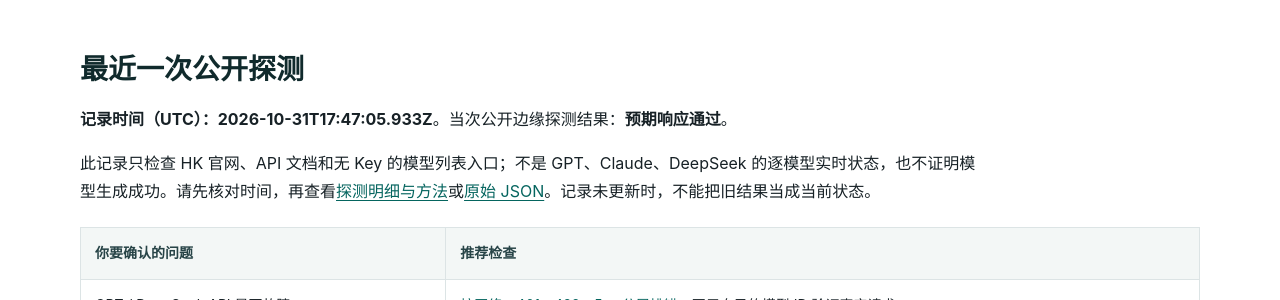
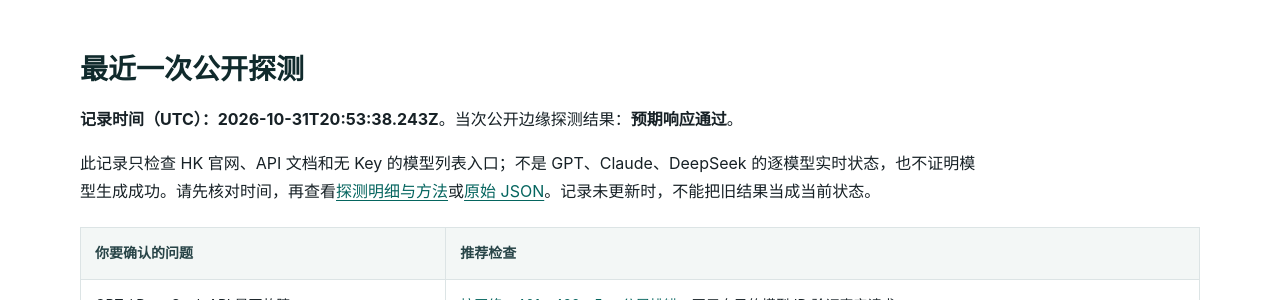
Before and after one commit to KKWANG4444/api-status, a Jekyll site: the page built from index.md, in a window 1280 px wide and 900 px high, scrolled down 364 px. Shown: the part 151-451 px from the top of the window. Built offline with Jekyll 4.4.1, drawn with Linux system fonts in a browser that asks for light colours.

Commit message:
chore: update public edge status

```diff
--- a/_data/status.json
+++ b/_data/status.json
@@ -1,7 +1,7 @@
 {
   "status": "operational",
-  "checked_at": "2026-10-31T17:47:05.933Z",
-  "duration_ms": 863,
+  "checked_at": "2026-10-31T20:53:38.243Z",
+  "duration_ms": 850,
   "overall": true,
   "components": [
     {
@@ -10,7 +10,7 @@
       "url": "https://www.aifast.hk/",
       "ok": true,
       "status": 200,
-      "elapsed_ms": 862,
+      "elapsed_ms": 463,
       "content_type": "text/html; charset=utf-8",
       "detail": "Expected public edge response"
     },
@@ -20,7 +20,7 @@
       "url": "https://api.aifast.hk/",
       "ok": true,
       "status": 200,
-      "elapsed_ms": 486,
+      "elapsed_ms": 680,
       "content_type": "text/html",
       "detail": "Expected public edge response"
     },
@@ -30,7 +30,7 @@
       "url": "https://www.aifast.hk/v1/models",
       "ok": true,
       "status": 401,
-      "elapsed_ms": 519,
+      "elapsed_ms": 355,
       "content_type": "application/json; charset=utf-8",
       "detail": "Expected public edge response"
     }
--- a/data/status.json
+++ b/data/status.json
@@ -1,7 +1,7 @@
 {
   "status": "operational",
-  "checked_at": "2026-10-31T17:47:05.933Z",
-  "duration_ms": 863,
+  "checked_at": "2026-10-31T20:53:38.243Z",
+  "duration_ms": 850,
   "overall": true,
   "components": [
     {
@@ -10,7 +10,7 @@
       "url": "https://www.aifast.hk/",
       "ok": true,
       "status": 200,
-      "elapsed_ms": 862,
+      "elapsed_ms": 463,
       "content_type": "text/html; charset=utf-8",
       "detail": "Expected public edge response"
     },
@@ -20,7 +20,7 @@
       "url": "https://api.aifast.hk/",
       "ok": true,
       "status": 200,
-      "elapsed_ms": 486,
+      "elapsed_ms": 680,
       "content_type": "text/html",
       "detail": "Expected public edge response"
     },
@@ -30,7 +30,7 @@
       "url": "https://www.aifast.hk/v1/models",
       "ok": true,
       "status": 401,
-      "elapsed_ms": 519,
+      "elapsed_ms": 355,
       "content_type": "application/json; charset=utf-8",
       "detail": "Expected public edge response"
     }
```
